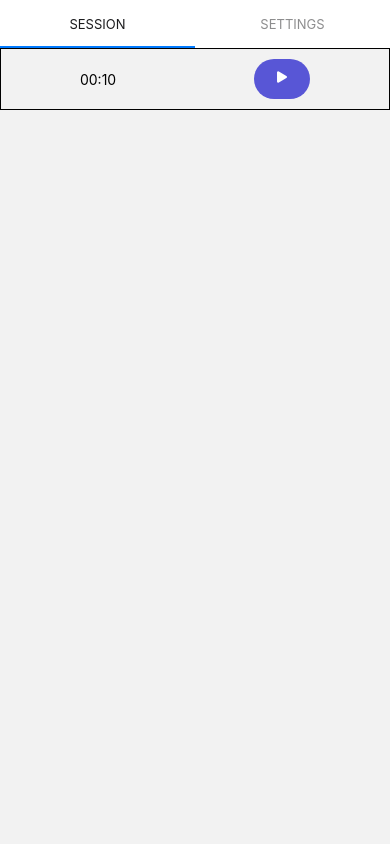
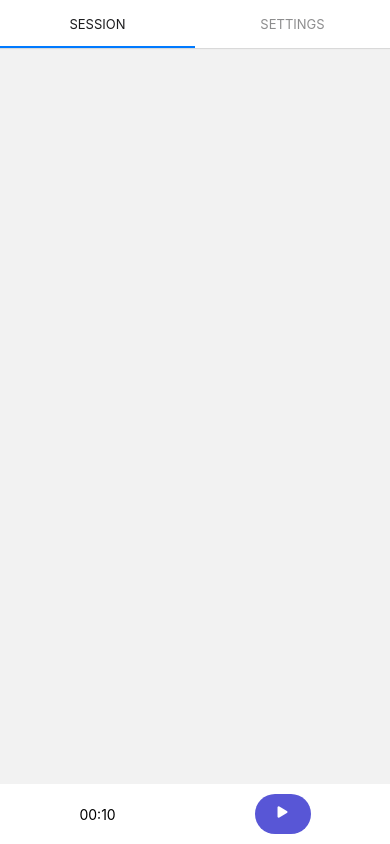
Before and after one commit to EdgardoArriagada/simpleTimer, a React Native app: screen /Session in a window 390 px wide. Built offline with nearby package versions, Linux system fonts and the light colour scheme; what react-native-sound would draw is missing.

Commit message:
wip styling session screen

```diff
--- a/src/presentations/screens/SessionScreen.tsx
+++ b/src/presentations/screens/SessionScreen.tsx
@@ -20,26 +20,28 @@ const sound = new Sound(soundAsset, Sound.MAIN_BUNDLE, error => {
 type ReadySessionProps = {
   start: () => void;
   time: string;
+  isRunning: boolean;
 };
 
-const ReadySession: FC<ReadySessionProps> = ({start, time}) => {
+const Controls: FC<ReadySessionProps> = ({start, time, isRunning}) => {
   return (
     <View
       style={{
-        display: 'flex',
+        position: 'absolute',
+        bottom: 0,
+        width: '100%',
         flexDirection: 'row',
         justifyContent: 'space-around',
         alignItems: 'center',
-        borderWidth: 1,
+        backgroundColor: 'white',
         padding: 10,
       }}>
       <Text>{time}</Text>
 
       <Button
+        disabled={isRunning}
         onPress={start}
-        renderIcon={({style}) => (
-          <Icon style={style} name="play" size={30} color="#900" />
-        )}
+        renderIcon={({style}) => <Icon style={style} name="play" size={30} />}
       />
     </View>
   );
@@ -95,7 +97,11 @@ export const SessionScreen: FC = () => {
       <SerieLogList seriesLog={seriesLog} />
       <RepeatsLogList repeatsLog={repeatsLog} />
       {isRunning && <Text>{formatSecondsToClock(countdown)}</Text>}
-      {!isRunning && <ReadySession start={() => start(seconds)} time={time} />}
+      <Controls
+        isRunning={isRunning}
+        start={() => start(seconds)}
+        time={time}
+      />
     </View>
   );
 };
@@ -103,5 +109,6 @@ export const SessionScreen: FC = () => {
 const s = StyleSheet.create({
   container: {
     flex: 1,
+    justifyContent: 'space-between',
   },
 });
--- a/src/presentations/screens/SessionSettingsScreen.tsx
+++ b/src/presentations/screens/SessionSettingsScreen.tsx
@@ -34,7 +34,7 @@ const ItemLayout: FC<ItemLayoutProps> = ({onButtonPress, text, value}) => {
         secondary
         onPress={onButtonPress}
         renderIcon={({style}) => (
-          <Icon style={style} name="pencil-outline" size={30} color="#900" />
+          <Icon style={style} name="pencil-outline" size={30} />
         )}
       />
     </View>
```
